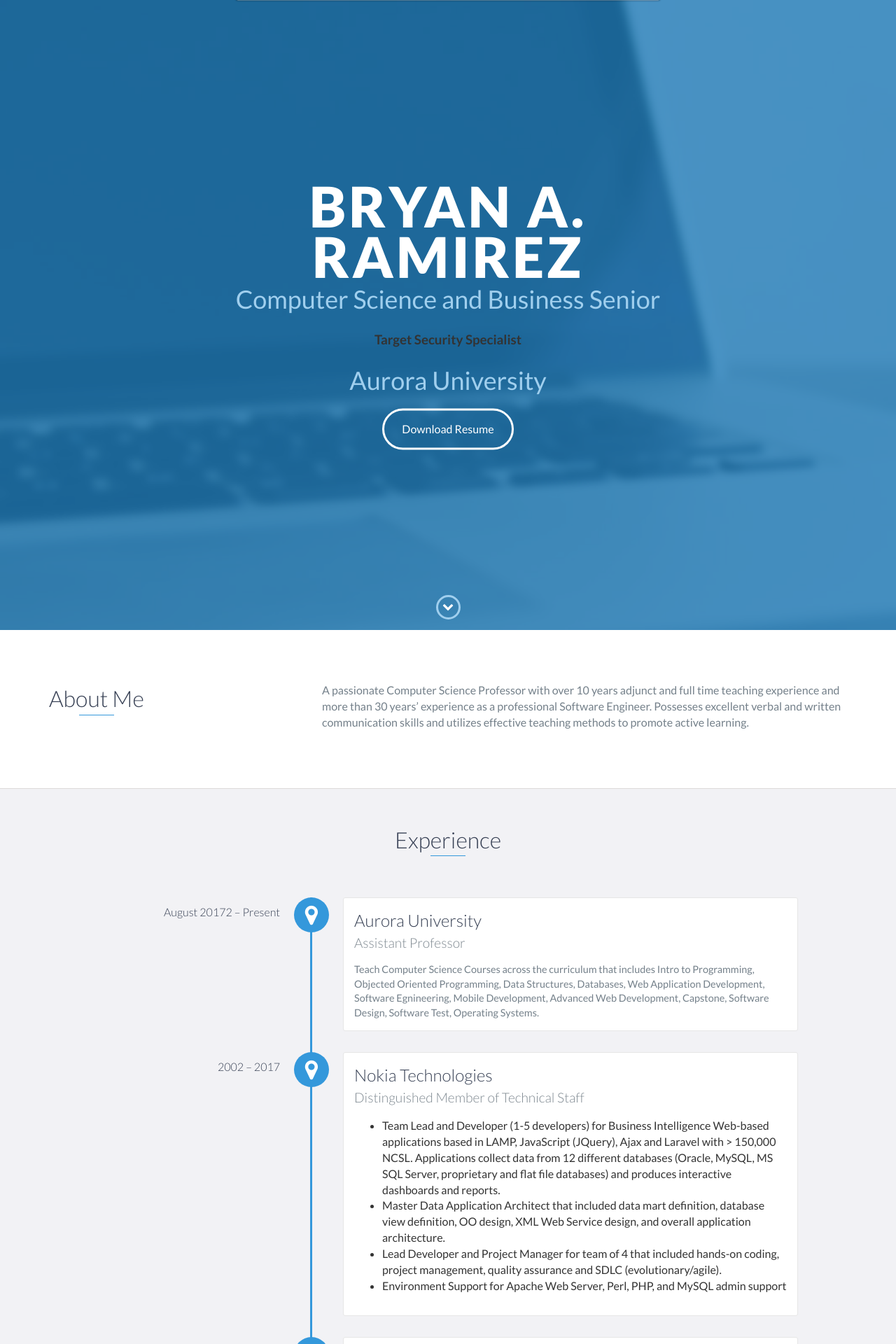
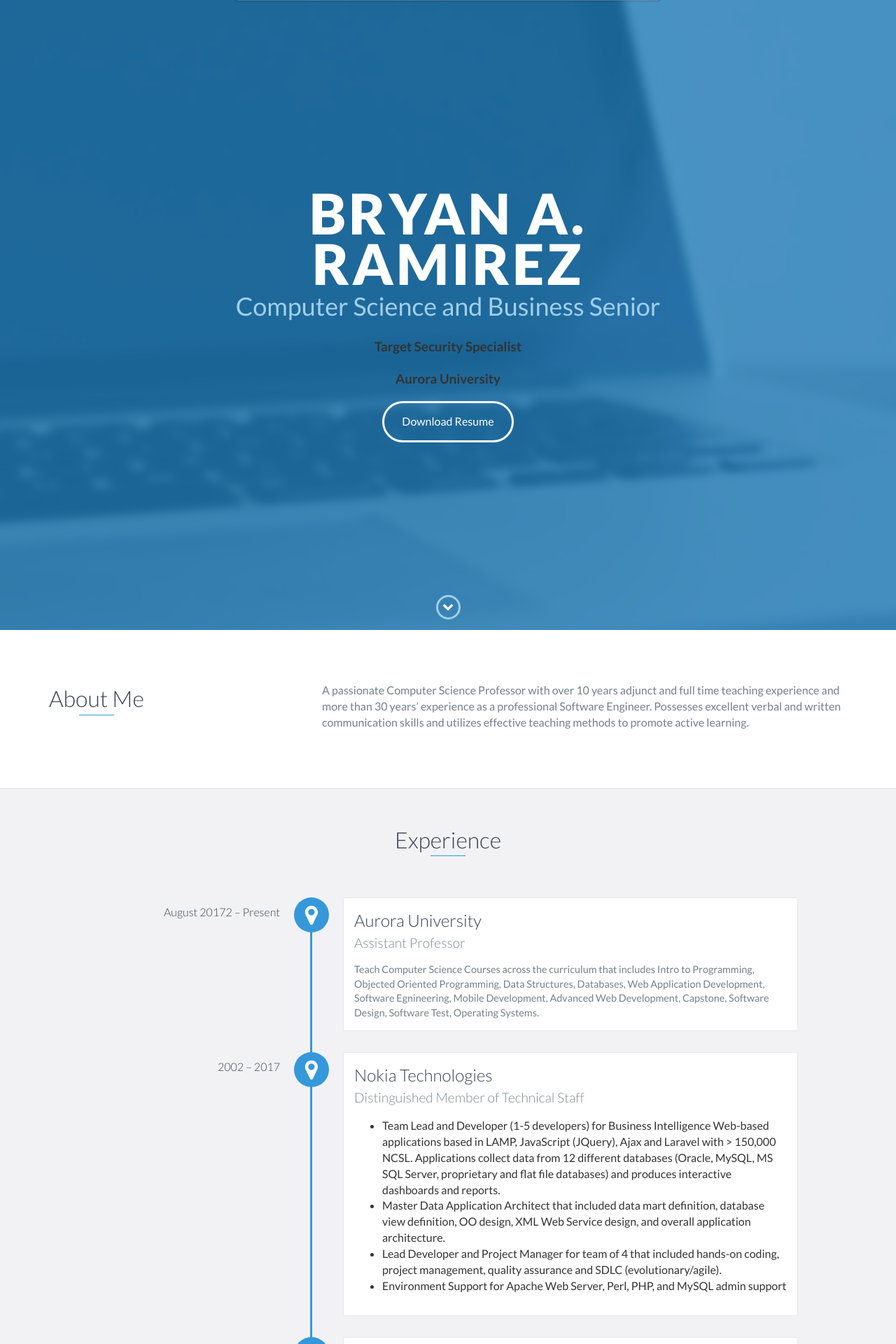
Before and after one commit to Bart35/bramirez04_github.io, a Jekyll site: the page index.html, which Jekyll copies as it is, in a window 1280 px wide. Shown: the top 1920 px of the page at 70% size. Built offline with Jekyll 4.4.1, drawn with Linux system fonts in a browser that asks for light colours.

```diff
--- a/index.html
+++ b/index.html
@@ -54,7 +54,7 @@
             <h1>Bryan A. Ramirez</h1>
             <h2>Computer Science and Business Senior</h2>
             <h3>Target Security Specialist</h3>
-            <h2>Aurora University </h2>
+            <h3>Aurora University </h3>
             <a href="#" class="btn-rounded-white">Download Resume</a>
         </div>
         <!-- End #lead-content -->
```
